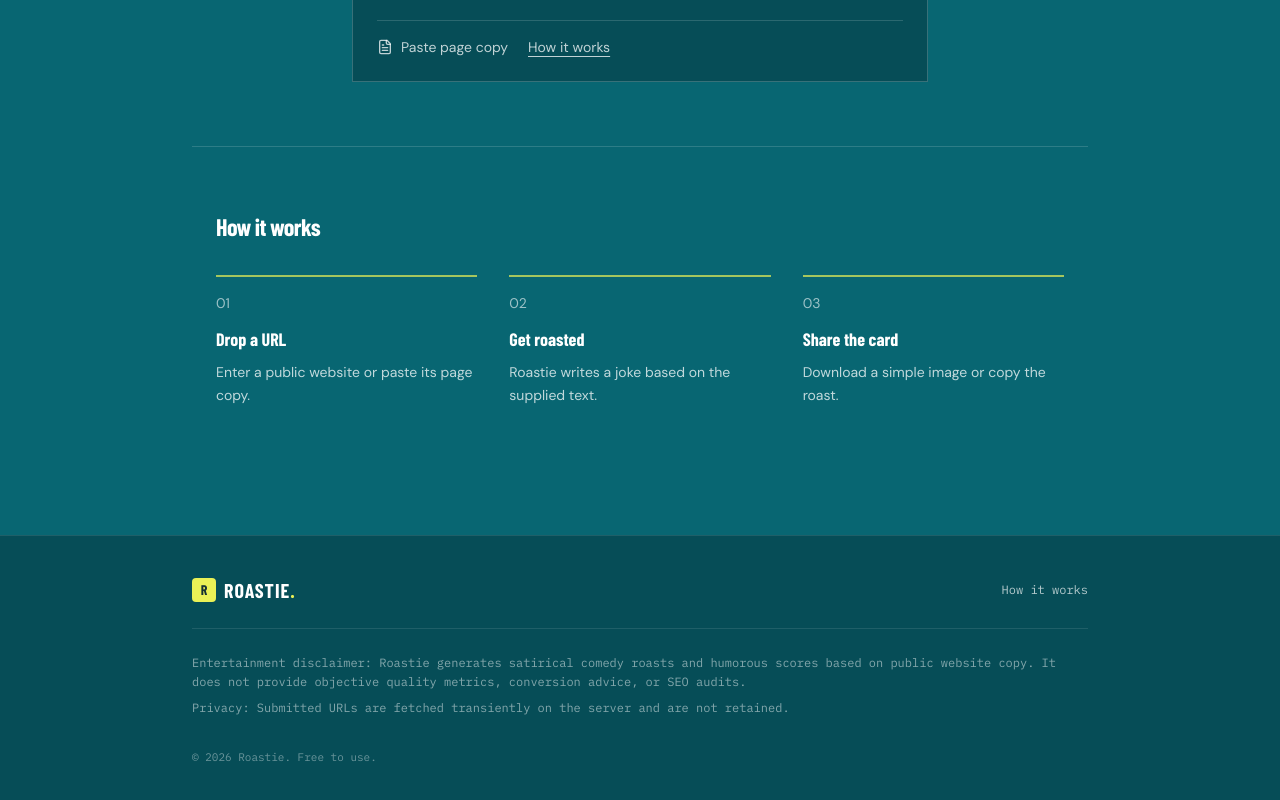
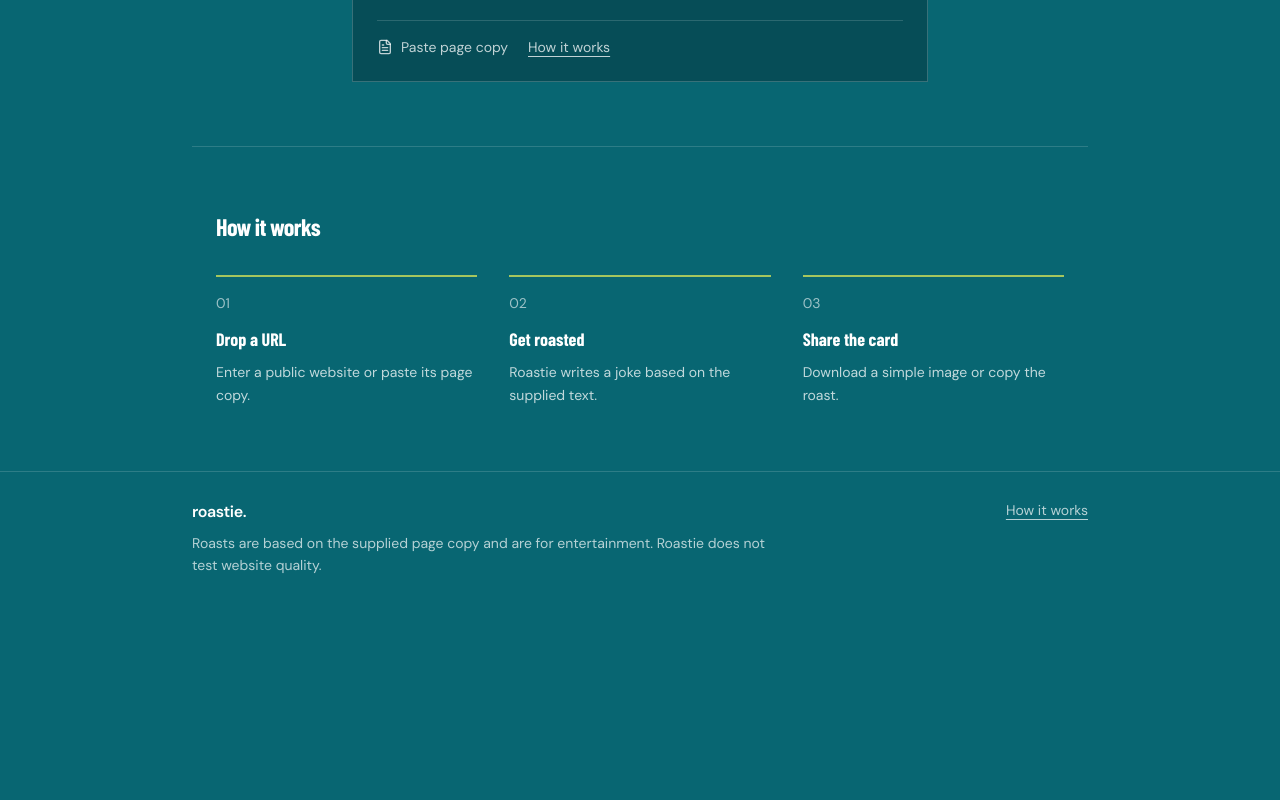
Before and after one commit to JOYBOYash/Roaster, a React (Vite) app: page / in a window 1280 px wide. Shown: the part 495-1295 px from the top of the page. After the commit the page ends 1100 px from the top, so only its background shows below. Built offline with nearby package versions, Linux system fonts and the light colour scheme; a web font is replaced by a local one.

Commit message:
Shorten footer and raise text readability

```diff
--- a/src/components/Footer.tsx
+++ b/src/components/Footer.tsx
@@ -6,39 +6,21 @@ interface FooterProps {
 
 export const Footer: React.FC<FooterProps> = ({ onShowHowItWorks }) => {
   return (
-    <footer className="w-full bg-[#064D57] border-t border-white/10 text-white/70 py-10 px-4 sm:px-6 mt-16 font-body">
-      <div className="max-w-4xl mx-auto space-y-6">
-        <div className="flex flex-col sm:flex-row items-start sm:items-center justify-between gap-4 border-b border-white/10 pb-6">
-          <div className="flex items-center gap-2">
-            <div className="w-6 h-6 bg-[#E9F056] text-[#132F32] font-display font-black text-sm flex items-center justify-center rounded-sm">
-              R
-            </div>
-            <span className="font-display font-black text-xl uppercase tracking-wider text-white">
-              ROASTIE<span className="text-[#E9F056]">.</span>
-            </span>
-          </div>
-
-          <button
-            onClick={onShowHowItWorks}
-            className="text-xs font-mono text-white/70 hover:text-[#E9F056] transition-colors"
-          >
-            How it works
-          </button>
-        </div>
-
-        {/* Honest Disclaimer */}
-        <div className="text-xs font-mono text-white/50 space-y-1.5 leading-relaxed">
-          <p>
-            Entertainment disclaimer: Roastie generates satirical comedy roasts and humorous scores based on public website copy. It does not provide objective quality metrics, conversion advice, or SEO audits.
-          </p>
-          <p>
-            Privacy: Submitted URLs are fetched transiently on the server and are not retained.
+    <footer className="mt-auto w-full border-t border-white/15 px-4 py-7 text-white/70 sm:px-6">
+      <div className="mx-auto flex w-full max-w-4xl flex-col gap-4 sm:flex-row sm:items-start sm:justify-between">
+        <div>
+          <p className="text-base font-semibold tracking-tight text-white">roastie.</p>
+          <p className="mt-2 max-w-xl text-sm leading-relaxed">
+            Roasts are based on the supplied page copy and are for entertainment. Roastie does not test website quality.
           </p>
         </div>
-
-        <div className="pt-2 font-mono text-[11px] text-white/40">
-          © {new Date().getFullYear()} Roastie. Free to use.
-        </div>
+        <button
+          type="button"
+          onClick={onShowHowItWorks}
+          className="cursor-pointer self-start text-sm underline underline-offset-4 transition-colors hover:text-[#E9F056]"
+        >
+          How it works
+        </button>
       </div>
     </footer>
   );
```
